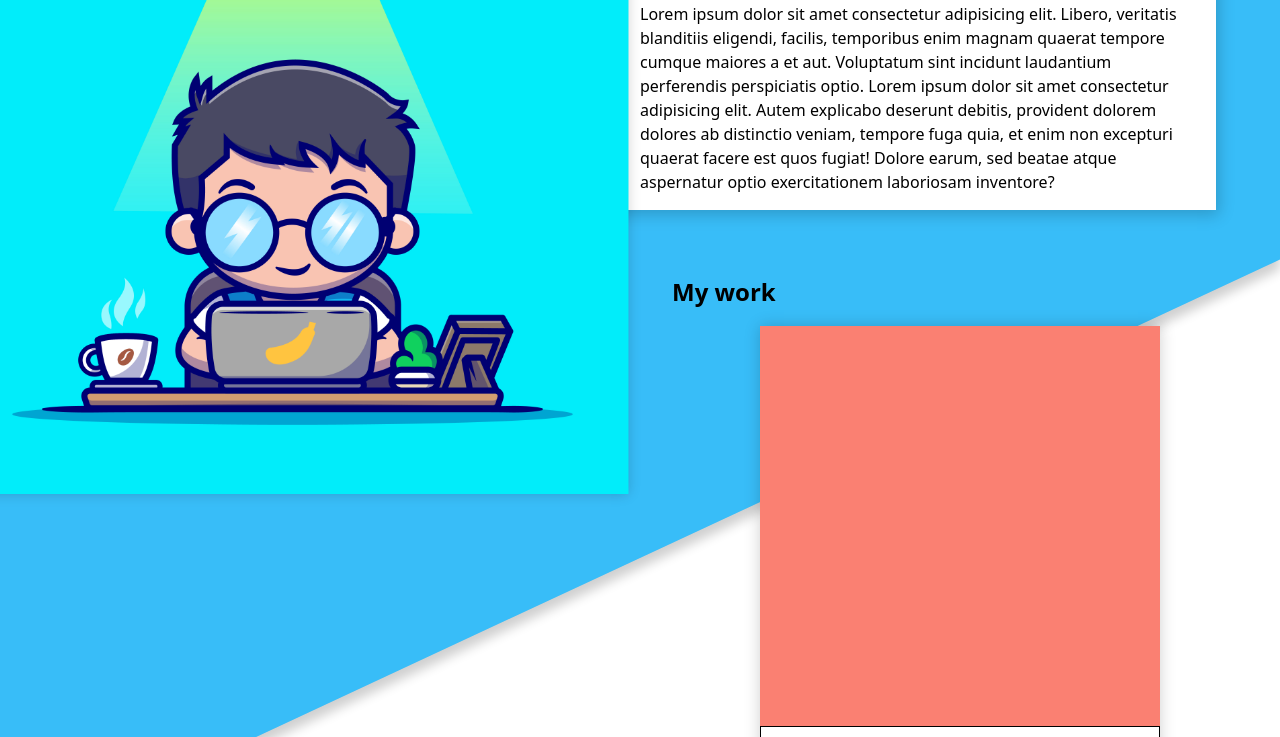
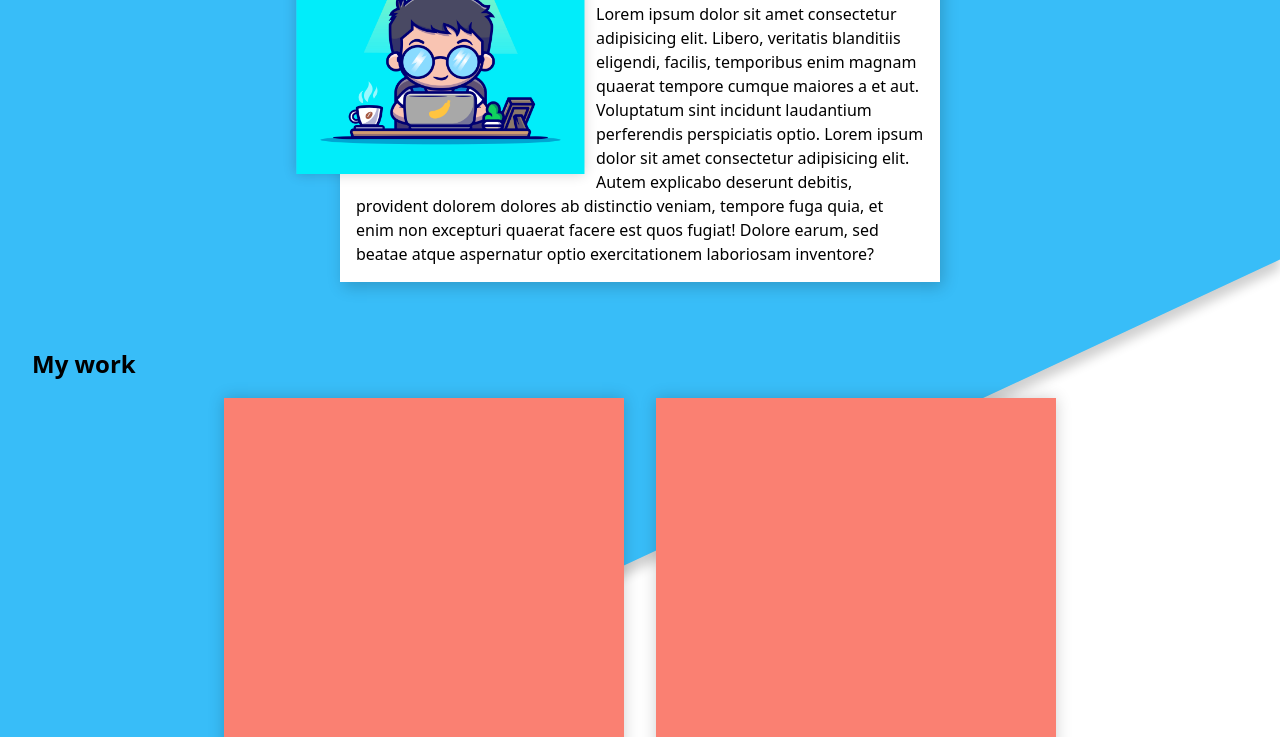
Before and after one commit to diegogo69/homepage_top, a plain HTML site: page index.html in a window 1280 px wide. Shown: the part 178-915 px from the top of the page. Drawn offline with Linux system fonts and the light colour scheme.

Commit message:
FEAT: use clamp on portrait image [tablet]

```diff
--- a/styles.css
+++ b/styles.css
@@ -54,7 +54,6 @@
 .about-me .portrait {
     position: relative;
     box-shadow: 0 0 15px var(--light-shadow);
-    height: min-content;
 }
 
 .about-me .portrait h1 {
@@ -171,7 +170,9 @@
 
     .about-me {
         display: block;
-        width: calc(100vw - 8rem);
+        /* max-width: 500px; */
+        width: clamp(400px, 380px + 25vw, 600px);
+        /* width: calc(100vw - 8rem); */
         margin-top: 6rem;
         padding: 1rem;
         box-shadow: 3px 5px 15px var(--light-shadow)
@@ -183,8 +184,8 @@
 
     .about-me .portrait {
         position: static;
-        width: 50%;
-        float: inline-start;
+        width: clamp(200px, 50% - 2rem, 240px);
+        float: left;
         box-shadow: none;
     }
 
```
